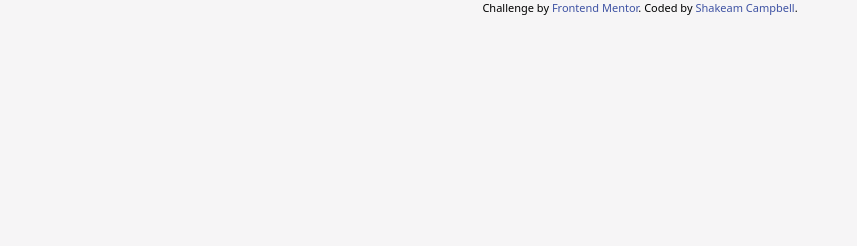
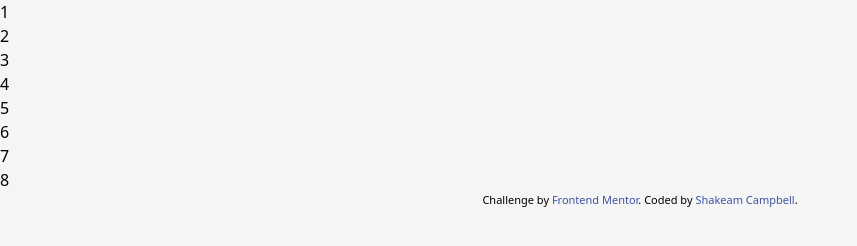
Before and after one commit to shakec/sba3DesDev, a plain HTML site: page index.html in a window 1280 px wide. Shown: the whole page, without its empty margins (0-857 px from the left). Drawn offline with nearby package versions, Linux system fonts and the light colour scheme.

Commit message:
file structure established; no grid yet, just the eight cards that will be styled

```diff
--- a/index.html
+++ b/index.html
@@ -20,6 +20,17 @@
 </head>
 
 <body class="bg-[#F6F5F6] font-[DM Sans] ">
+
+  <main id="container">
+    <section class="card1">1</section>
+    <section class="card2">2</section>
+    <section class="card3">3</section>
+    <section class="card4">4</section>
+    <section class="card5">5</section>
+    <section class="card6">6</section>
+    <section class="card7">7</section>
+    <section class="card8">8</section>
+  </main>
 
 <!-- Create and schedule content quicker.
 
```
